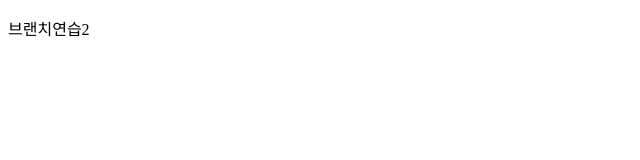
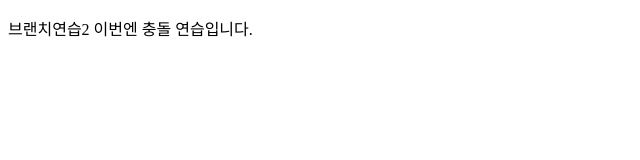
Before and after one commit to LOBSTER10000/git-test, a plain HTML site: page index.html in a window 1280 px wide. Shown: the whole page, without its empty margins (0-640 px from the left). Drawn offline with Linux system fonts and the light colour scheme.

Commit message:
study: 브랜치 연습2

```diff
--- a/index.html
+++ b/index.html
@@ -6,6 +6,6 @@
     <title>Document</title>
   </head>
   <body>
-    <p>브랜치연습2</p>
+    <p>브랜치연습2 이번엔 충돌 연습입니다.</p>
   </body>
 </html>
```
